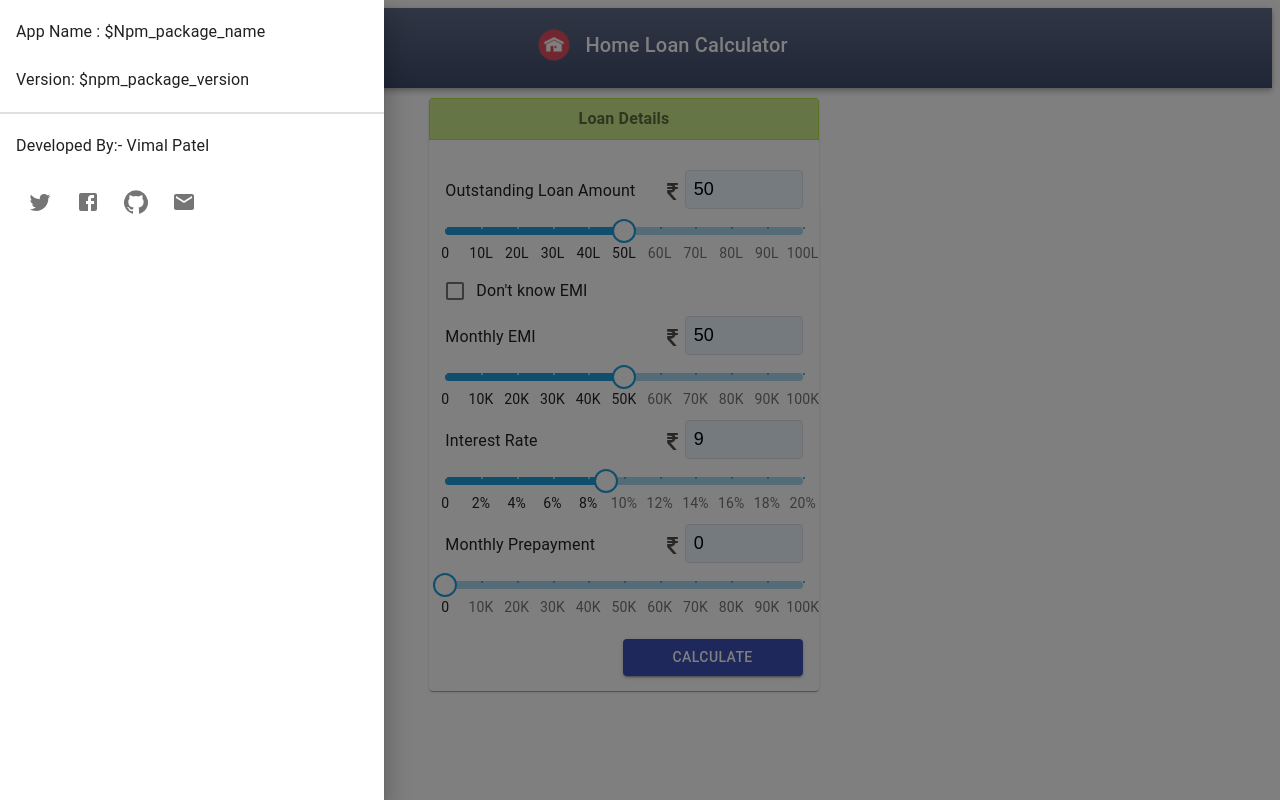
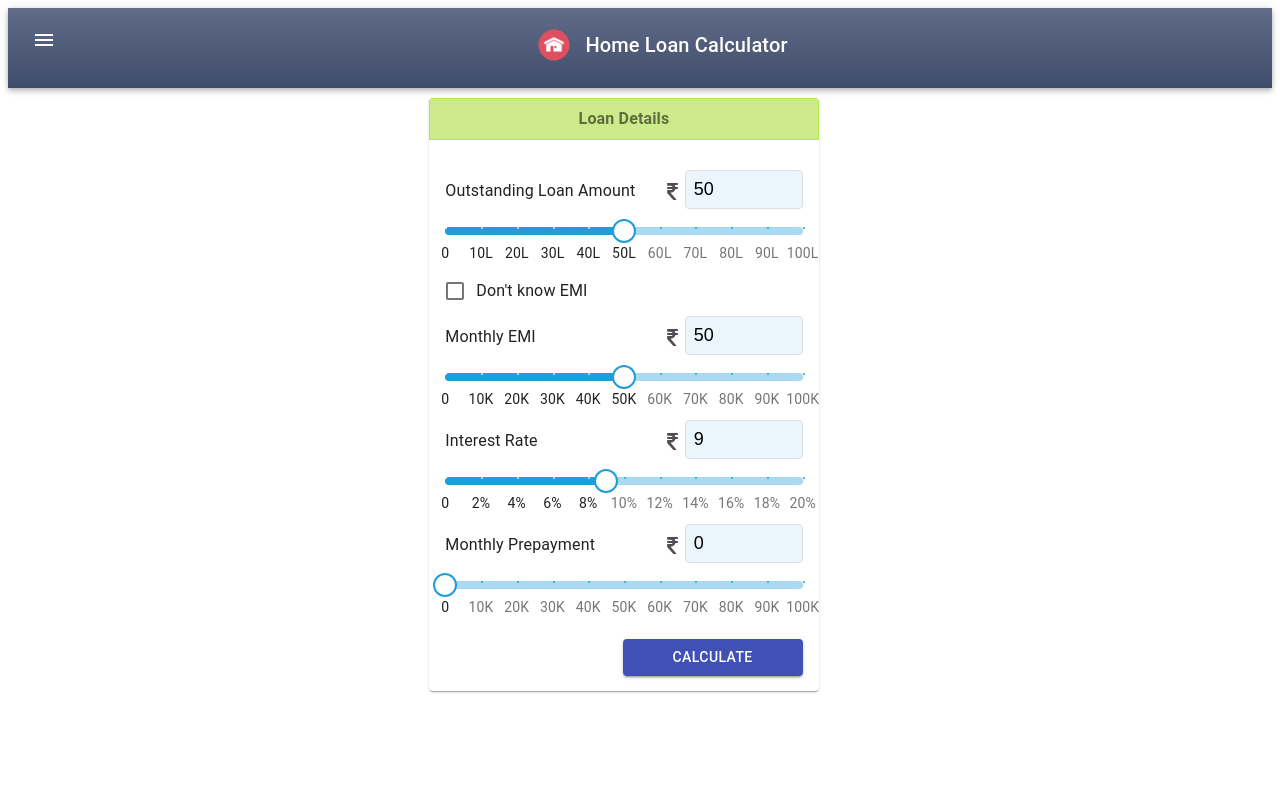
Before and after one commit to patelvimal/HomeLoanScheduler, a React (Create React App) app: page / in a window 1280 px wide. Built offline with nearby package versions, Linux system fonts and the light colour scheme.

Commit message:
Fixed: sidebar was opening on page load

```diff
--- a/src/components/Header.jsx
+++ b/src/components/Header.jsx
@@ -39,12 +39,16 @@ const useStyles = makeStyles((theme) => ({
 		textDeclaration: 'initial',
 		textDecoration: 'initial',
 		color: '#fff'
+	},
+	menuButton :{
+		color:'#fff'
 	}
+
 }));
 
 const Header = () => {
 	const classes = useStyles();
-	const [showSidebar, setToggleSidebar] = useState(true)
+	const [showSidebar, setToggleSidebar] = useState(false);
 
 	const hamburgerClick = () => {
 		setToggleSidebar(true);
@@ -57,7 +61,7 @@ const Header = () => {
 	return (
 		<AppBar position="static" color="primary" elevation={0} className={classes.root}>
 			<Toolbar>
-				<IconButton edge="start" className={classes.menuButton} color="inherit" aria-label="menu" onClick={hamburgerClick}>
+				<IconButton edge="start" className={classes.menuButton} onClick={hamburgerClick}>
 					<MenuIcon />
 				</IconButton>
 				<Sidebar open={showSidebar} toggleDrawer={toggleSidebar}></Sidebar>
```
